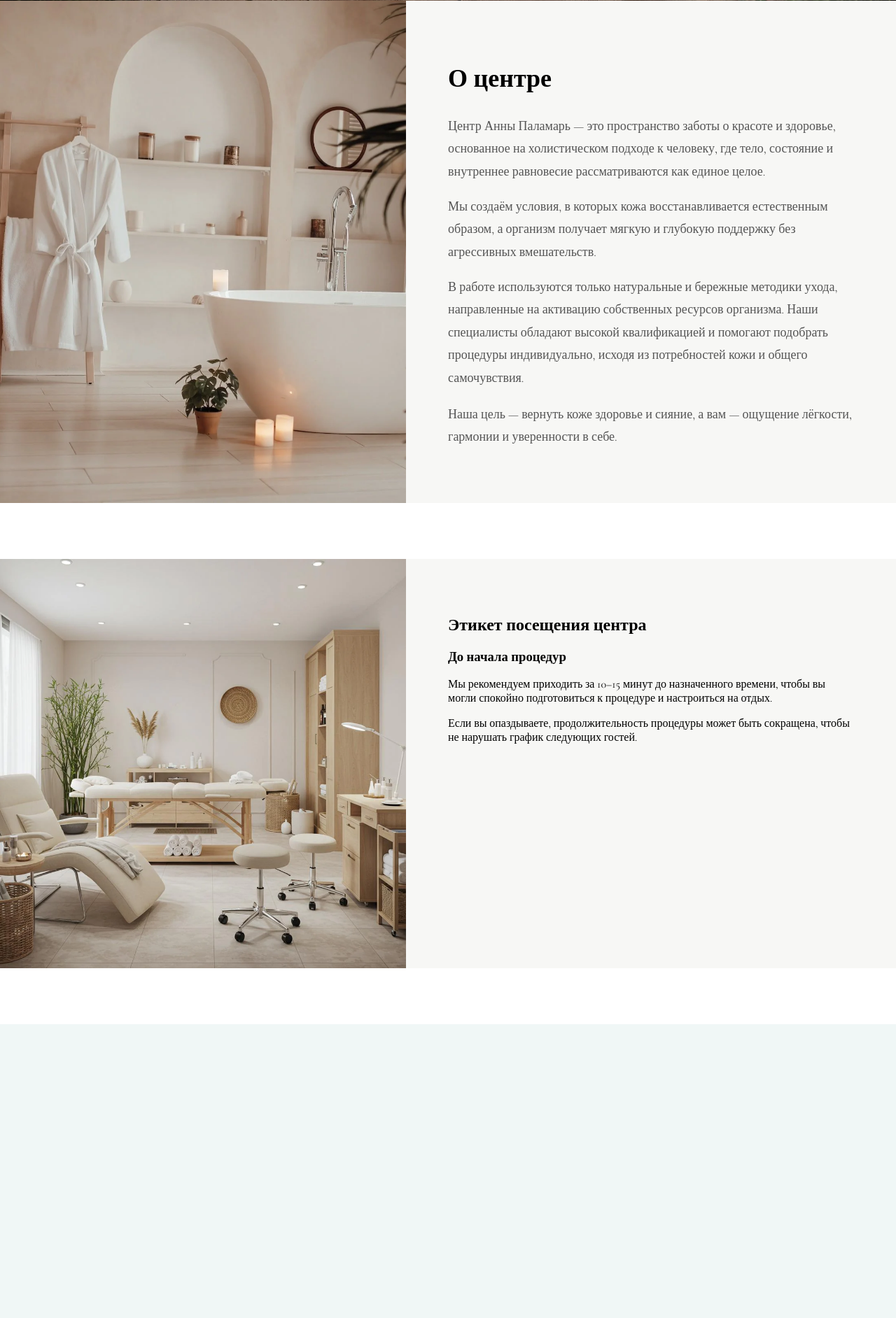
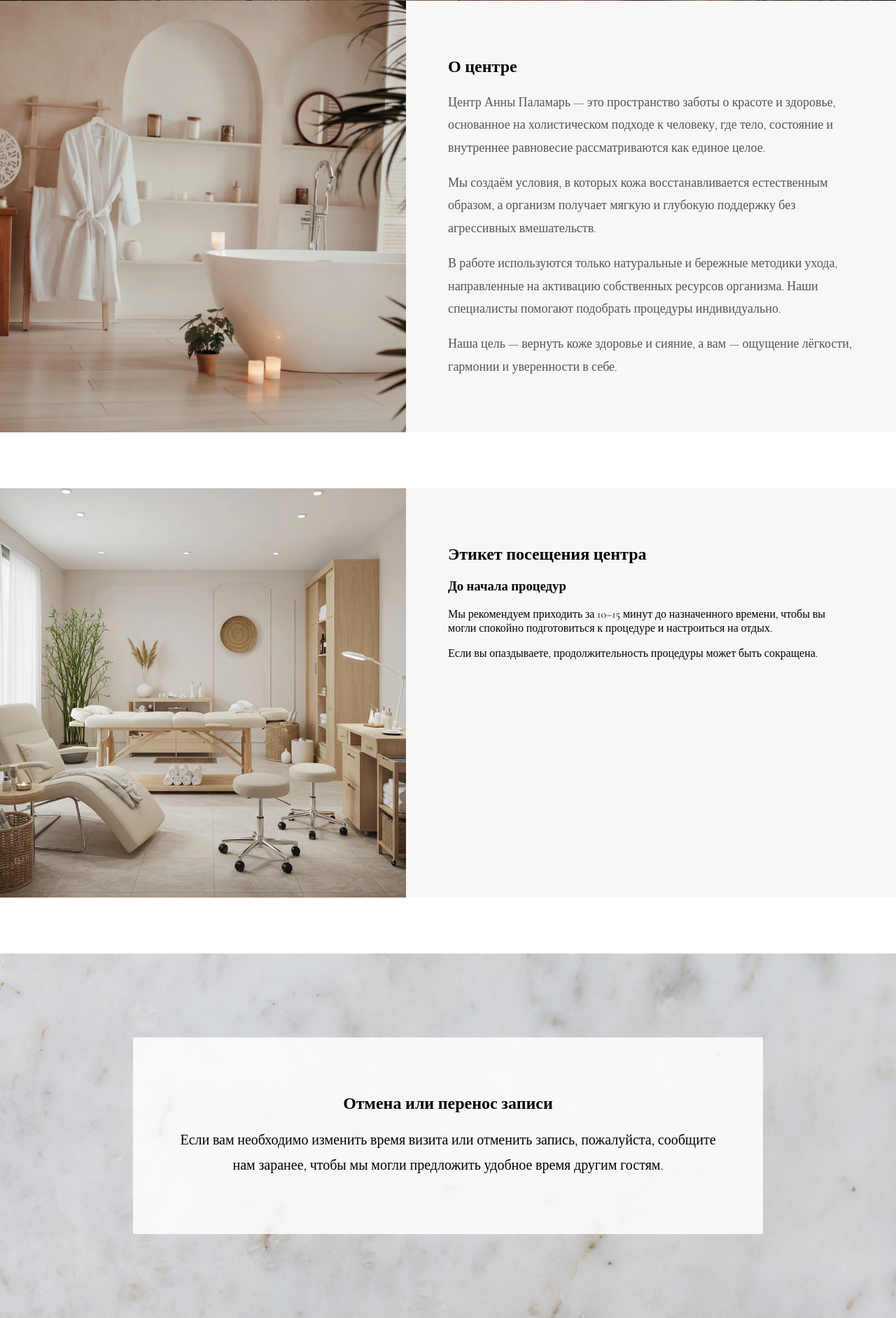
Before and after one commit to Sigmaboyyyt/spa-site, a Flask app: page / in a window 1280 px wide. Shown: the part 1279-3163 px from the top of the page at 70% size. Before the commit the page ends 2743 px from the top, so only its background shows below. Run offline with Flask 3, Linux system fonts and the light colour scheme.

Commit message:
add policy textured block full

```diff
--- a/static/style.css
+++ b/static/style.css
@@ -22,14 +22,8 @@ body {
     color: white;
 }
 
-.brand-title {
-    font-size: 56px;
-    letter-spacing: 6px;
-}
-
-.brand-subtitle {
-    font-size: 20px;
-}
+.brand-title { font-size: 56px; letter-spacing: 6px; }
+.brand-subtitle { font-size: 20px; }
 
 /* КНОПКА */
 
@@ -48,13 +42,11 @@ body {
 
 .about-split {
     display: flex;
-    margin-bottom: 80px;   /* ← воздух между блоками */
+    margin-bottom: 80px;
 }
 
 .about-image,
-.about-content {
-    flex: 1;
-}
+.about-content { flex: 1; }
 
 .about-image img {
     width: 100%;
@@ -67,30 +59,23 @@ body {
     background: #f7f7f5;
 }
 
-.about-content h2 { font-size: 36px; }
-
 .about-content p {
     font-size: 18px;
     line-height: 1.8;
     color: #555;
 }
 
-.about-accent {
-    margin-top: 20px;
-    font-size: 20px;
-}
+.about-accent { font-size: 20px; }
 
 /* ЭТИКЕТ */
 
 .etiquette-split {
     display: flex;
-    margin-bottom: 80px;   /* ← воздух между блоками */
+    margin-bottom: 80px;
 }
 
 .etiquette-image,
-.etiquette-content {
-    flex: 1;
-}
+.etiquette-content { flex: 1; }
 
 .etiquette-image img {
     width: 100%;
@@ -103,10 +88,29 @@ body {
     background: #f7f7f5;
 }
 
-/* MOBILE — пополам и меньше отступ */
+/* POLICY С ТЕКСТУРОЙ */
+
+.policy {
+    background: url('/static/images/policy-bg.jpg') center/cover no-repeat;
+    padding: 120px 20px;
+}
+
+.policy-content {
+    max-width: 900px;
+    margin: auto;
+    text-align: center;
+    background: rgba(255,255,255,0.85);
+    padding: 60px;
+}
+
+.policy-content p {
+    font-size: 20px;
+    line-height: 1.8;
+}
+
+/* MOBILE */
 
 @media (max-width: 768px) {
-
     .about-split,
     .etiquette-split {
         flex-direction: row;
@@ -118,8 +122,7 @@ body {
         padding: 20px;
     }
 
-    .about-content p,
-    .etiquette-content p {
-        font-size: 13px;
+    .policy-content {
+        padding: 30px 20px;
     }
 }
--- a/templates/index.html
+++ b/templates/index.html
@@ -24,7 +24,6 @@
 
 <!-- О ЦЕНТРЕ 50/50 -->
 <section class="about-split" id="about">
-
     <div class="about-image">
         <img src="{{ url_for('static', filename='images/about.jpg') }}">
     </div>
@@ -46,8 +45,7 @@
         <p>
             В работе используются только натуральные и бережные методики ухода,
             направленные на активацию собственных ресурсов организма. Наши специалисты
-            обладают высокой квалификацией и помогают подобрать процедуры индивидуально,
-            исходя из потребностей кожи и общего самочувствия.
+            помогают подобрать процедуры индивидуально.
         </p>
 
         <p class="about-accent">
@@ -55,12 +53,10 @@
             гармонии и уверенности в себе.
         </p>
     </div>
-
 </section>
 
 <!-- ЭТИКЕТ 50/50 -->
 <section class="etiquette-split">
-
     <div class="etiquette-image">
         <img src="{{ url_for('static', filename='images/etiquette.jpg') }}">
     </div>
@@ -75,11 +71,22 @@
         </p>
 
         <p>
-            Если вы опаздываете, продолжительность процедуры может быть сокращена,
-            чтобы не нарушать график следующих гостей.
+            Если вы опаздываете, продолжительность процедуры может быть сокращена.
         </p>
     </div>
+</section>
 
+<!-- ОТМЕНА И ПЕРЕНОС -->
+<section class="policy">
+    <div class="policy-content">
+        <h2>Отмена или перенос записи</h2>
+
+        <p>
+            Если вам необходимо изменить время визита или отменить запись,
+            пожалуйста, сообщите нам заранее, чтобы мы могли предложить
+            удобное время другим гостям.
+        </p>
+    </div>
 </section>
 
 </body>
```
Also changed, not shown: static/images/policy-bg.jpg (added).
